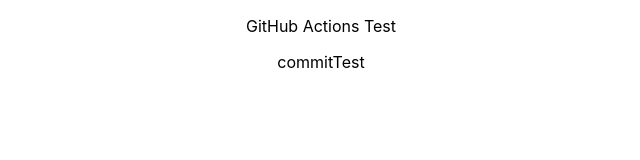
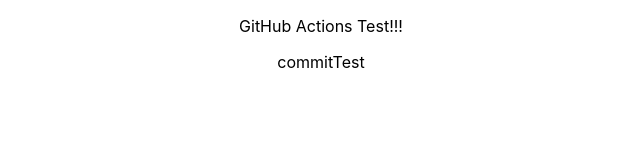
Before and after one commit to YukihiroEhara/cypress-actions-test-app, a React (Create React App) app: page / in a window 1280 px wide. Shown: the top 160 px of the page, without its empty margins (319-959 px from the left). Built offline with nearby package versions, Linux system fonts and the light colour scheme.

Commit message:
nandeyanen

```diff
--- a/src/App.tsx
+++ b/src/App.tsx
@@ -5,7 +5,7 @@
 function App() {
   return (
     <div className="App">
-      <p>GitHub Actions Test</p>
+      <p>GitHub Actions Test!!!</p>
       <p>commitTest</p>
     </div>
   );
```
